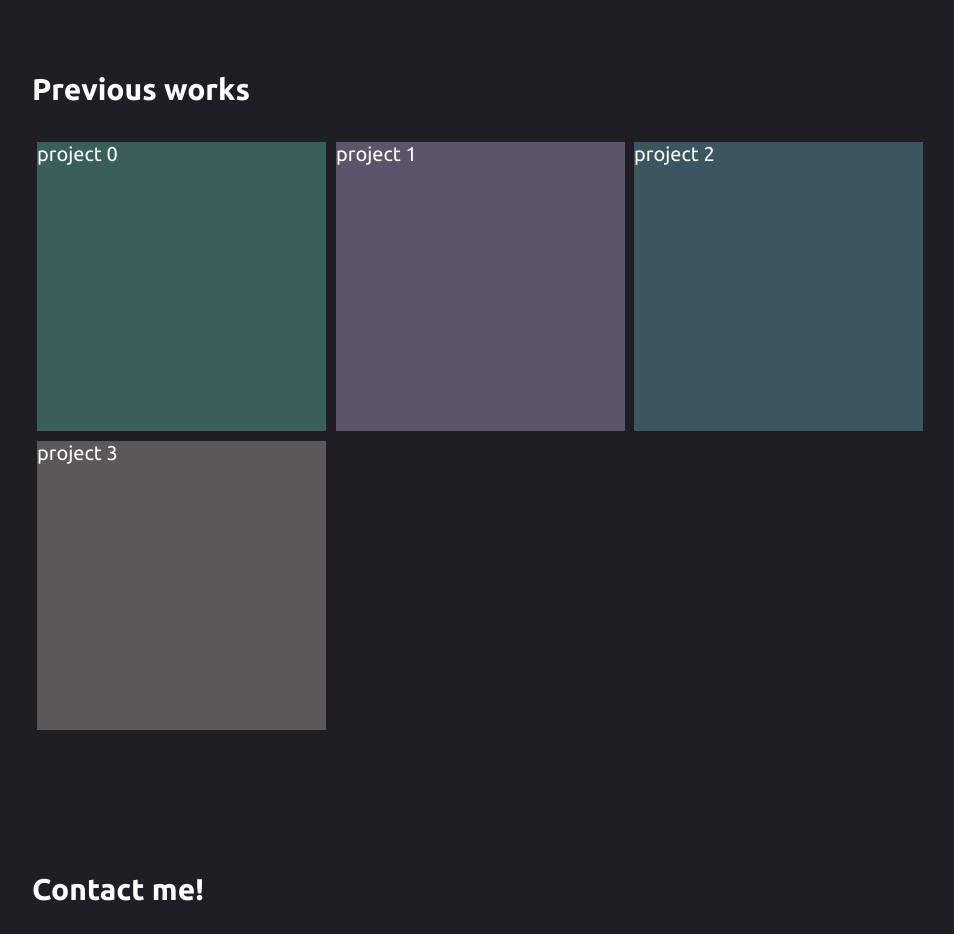
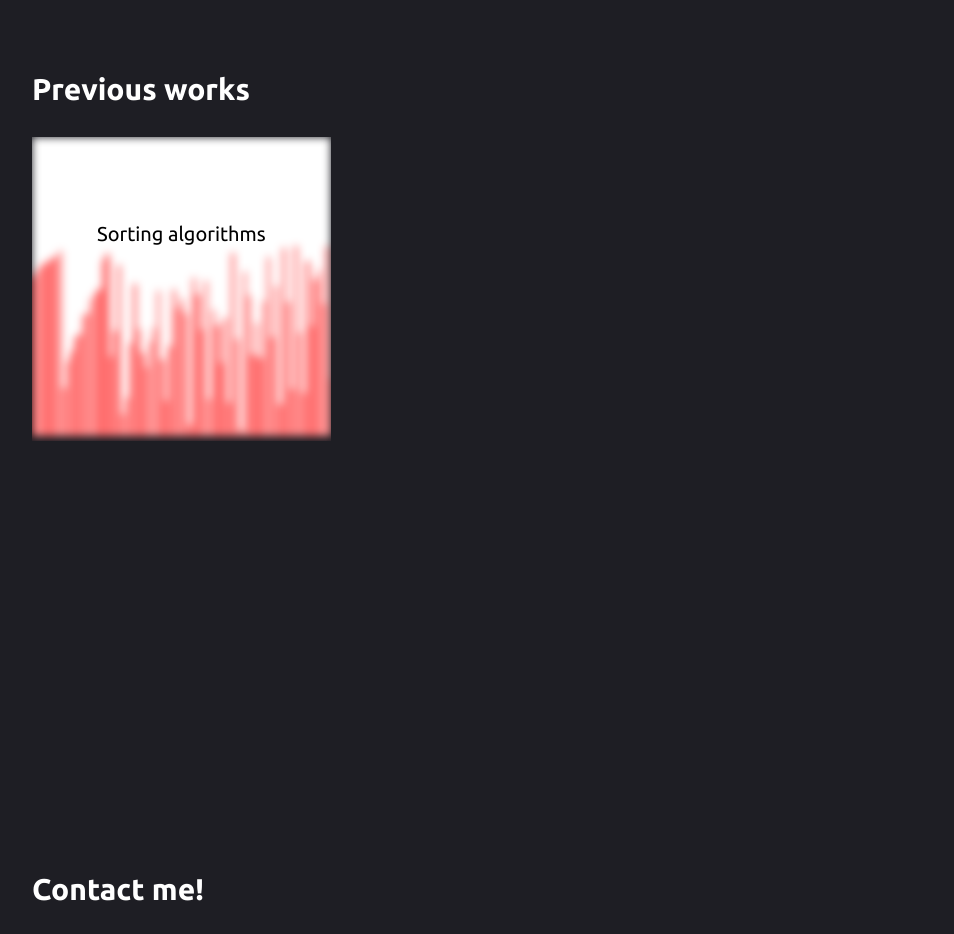
Before and after one commit to peterszarvas94/portfolio-old-1, a React (Create React App) app: page / in a window 1280 px wide. Shown: the part 1900-2834 px from the top of the page, without its empty margins (160-1114 px from the left). Built offline with nearby package versions, Linux system fonts and the light colour scheme.

Commit message:
added sorting project

```diff
--- a/src/components/Navigation.js
+++ b/src/components/Navigation.js
@@ -34,6 +34,7 @@ const Navigation = () => {
         }
     }, [loaded]);
 
+    //watch for resize-orientationchange, and set the width-height
     useEffect(() => {
         function handleResize() {
 
@@ -51,6 +52,7 @@ const Navigation = () => {
         };
     }, []);
 
+    //show wandwich menu on desktop size
     useEffect(() => {
         document.getElementById('nav_list').classList.remove('nav_list_animate_in', 'nav_list_animate_out');
         setOpened(false);
--- a/src/components/Project.js
+++ b/src/components/Project.js
@@ -3,22 +3,28 @@ import React from 'react';
 import '../styles/Project.css';
 
 const Project = (props) => {
+    return (
 
-    const randomColor = () => [74, 78, 105].map((n) => Math.floor(Math.random()*40-20+n));
-    const colors = randomColor();
+        <div
+            className='project_container'
+        >
 
-    return (
-        <div className='project_container'>
-            <div
-                className='project_element'
-                id={'project_' + props.id}
-                style={{
-                    backgroundColor:'rgb(' + colors[0] + ', ' + colors[1] + ', ' + colors[2] + ')'
-                }}
-            >
-                project {props.id}
-            </div>
+            <img
+                alt={props.img}
+                className='project_filter'
+                src={props.img}
+            />
+            <a href={props.url} target='_blank' rel='noreferrer'>
+                <div
+                    className='project_element'
+                    id={'project_' + props.id}
+                >
+                {props.title}
+                </div>
+            </a>
         </div>
+
+
     )
 }
 
--- a/src/pages/Portfolio.js
+++ b/src/pages/Portfolio.js
@@ -3,16 +3,11 @@ import React from 'react';
 import Project from '../components/Project';
 import '../styles/Portfolio.css';
 
+import Sorting from '../images/sorting.png';
+
 const Portfolio = () => {
 
-    const generateProjects = () => {
-        let options = [];
-        for(let i = 0; i < 4; i++) {
-            options.push(<Project id={i} key={i}/>)
-        }
-        return options;
-    }
-
+    //animate project loading
     const handlePortfolioScroll = () => {
         const portfolio_top = document.getElementById('portfolio').getBoundingClientRect().top + window.pageYOffset;
         const nav_height = document.getElementById('nav_list').getBoundingClientRect().height;
@@ -43,7 +38,13 @@ const Portfolio = () => {
             <div className='portfolio' id='portfolio'>
                 <h3 className='portfolio_title'>Previous works</h3>
                 <div className='portfolio_grid'>
-                    { generateProjects() }
+                    <Project
+                        id={0}
+                        key={0}
+                        title='Sorting algorithms'
+                        img={Sorting}
+                        url='https://tender-booth-f0f6bb.netlify.app/'
+                    />
                 </div>
             </div>
         </>
--- a/src/styles/Project.css
+++ b/src/styles/Project.css
@@ -2,33 +2,56 @@
     display: inline-block;
     position: relative;
     width: 100%;
+    height: 100%;
+    background-position: center;
+    overflow: hidden;
 }
-.project_container:after {
+/* .project_container:after {
     content: '';
     display: block;
     margin-top: 100%;
+} */
+.project_filter {
+    max-width: 100%;
+    max-height: 100%;
 }
 .project_element {
+    color: black;
     margin: .25em;
     position: absolute;
     top: 0;
     bottom: 0;
     left: 0;
     right: 0;
+    text-align: center;
+    font-size: 1em;
+    padding-top: 4em;
 }
 
 /* animations */
 
-.project_container:hover {
+/* .project_container:hover {
     cursor: pointer;
-    transform: scale(1.05);
+    background-size: 120%;
     transition: .2s;
 }
 
 .project_container {
-    transform: scale(1);
+    background-size: 100%;
+    transition: .2s;
+} */
+
+.project_container:hover .project_filter {
+    filter: blur(.1em);
+    transition: .2s;
+    transform: scale(1.1);
+}
+
+.project_filter {
+    filter: blur(.2em);
     transition: .2s;
 }
+
 
 .project_element {
     opacity: 0;
```
Also changed, not shown: src/images/sorting.png (added).
